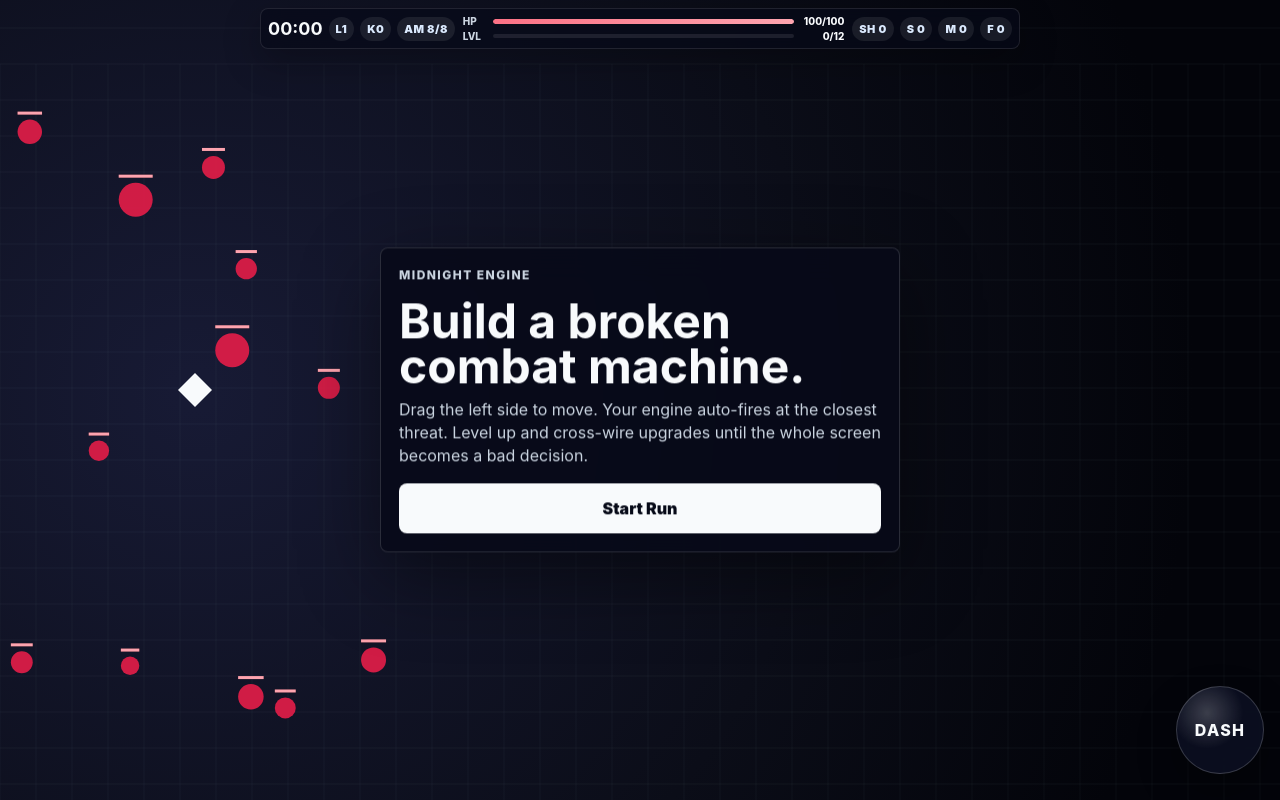
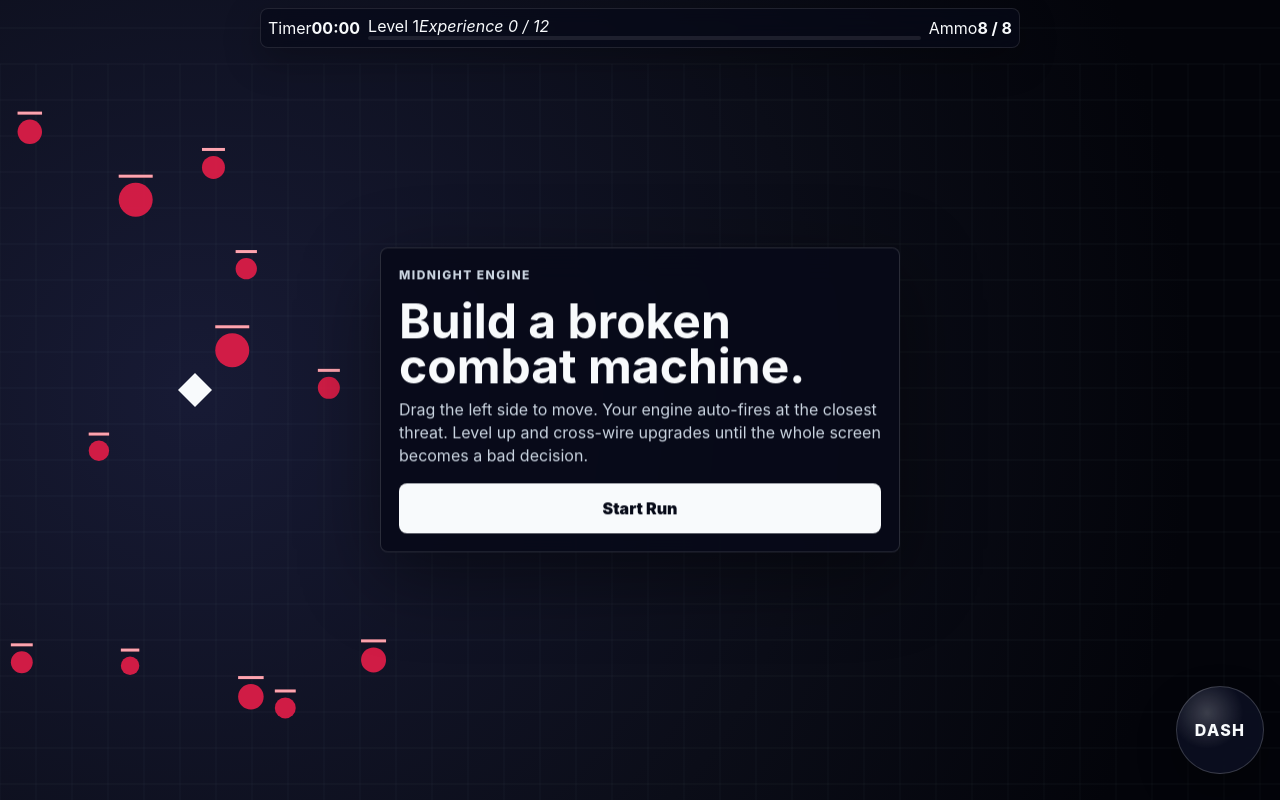
Before and after one commit to mateocabanal/midnight-engine, a React (Vite) app: page / in a window 1280 px wide. Built offline with nearby package versions, Linux system fonts and the light colour scheme.

Commit message:
Simplify run HUD stats

```diff
--- a/src/App.tsx
+++ b/src/App.tsx
@@ -18,21 +18,15 @@ const pointerVector = (origin: { x: number; y: number }, point: { x: number; y:
   return { x: (dx / length) * clamped, y: (dy / length) * clamped };
 };
 
-const fusionIds = new Set(["recursiveGun", "stormReactor", "bloodEconomy", "solarFrostbite", "gemSingularity"]);
-
 const getHudStats = (game: Game) => {
   const ammo = Math.max(0, game.player.magazine - game.player.shots);
   const isReloading = game.player.reload > 0;
 
   return {
     ...game.ui,
-    ammo: isReloading ? "RLD" : `${ammo}/${game.player.magazine}`,
-    hp: `${Math.ceil(game.player.hp)}/${game.player.maxHp}`,
-    shield: String(Math.floor(game.player.shield)),
-    levelProgress: `${Math.floor(game.xp)}/${game.nextXp}`,
-    souls: String(game.player.souls),
-    upgrades: String(Object.values(game.upgrades).reduce((total, value) => total + (value || 0), 0)),
-    fusions: String(Object.entries(game.upgrades).filter(([id, value]) => fusionIds.has(id) && (value || 0) > 0).length)
+    ammo: isReloading ? "Reloading" : `${ammo} / ${game.player.magazine}`,
+    isReloading,
+    levelProgress: `${Math.floor(game.xp)} / ${game.nextXp}`
   };
 };
 
@@ -214,35 +208,24 @@ export default function App() {
         <canvas ref={canvasRef} className="game-canvas" aria-label="Midnight Engine game canvas" />
 
         <header className="hud" aria-label="Run status">
-          <div className="hud-core">
+          <div className="hud-stat timer-stat">
+            <span>Timer</span>
             <strong>{stats.time}</strong>
-            <span>L{stats.level}</span>
-            <span>K{stats.kills}</span>
-            <span>AM {stats.ammo}</span>
           </div>
 
-          <div className="hud-meters">
-            <div className="meter-row">
-              <span>HP</span>
-              <div className="bar" aria-label={`HP ${stats.hp}`}>
-                <span style={{ width: `${stats.hpPct}%` }} />
-              </div>
-              <em>{stats.hp}</em>
+          <div className="level-stat">
+            <div className="level-line">
+              <span>Level {stats.level}</span>
+              <em>Experience {stats.levelProgress}</em>
             </div>
-            <div className="meter-row">
-              <span>LVL</span>
-              <div className="bar xp" aria-label={`Level progress ${stats.levelProgress}`}>
-                <span style={{ width: `${stats.xpPct}%` }} />
-              </div>
-              <em>{stats.levelProgress}</em>
+            <div className="bar xp" aria-label={`Level ${stats.level} experience ${stats.levelProgress}`}>
+              <span style={{ width: `${stats.xpPct}%` }} />
             </div>
           </div>
 
-          <div className="hud-chips">
-            <span>SH {stats.shield}</span>
-            <span>S {stats.souls}</span>
-            <span>M {stats.upgrades}</span>
-            <span>F {stats.fusions}</span>
+          <div className={`hud-stat ammo-stat${stats.isReloading ? " is-reloading" : ""}`}>
+            <span>Ammo</span>
+            <strong>{stats.ammo}</strong>
           </div>
         </header>
 
@@ -291,7 +274,7 @@ export default function App() {
           <div className="modal intro">
             <p className="eyebrow">Engine collapsed</p>
             <h1>{stats.time} survived</h1>
-            <p>{stats.kills} enemies deleted. The best broken builds always start a little cursed.</p>
+            <p>The best broken builds always start a little cursed.</p>
             <button type="button" onClick={restart}>
               Run It Back
             </button>
```
